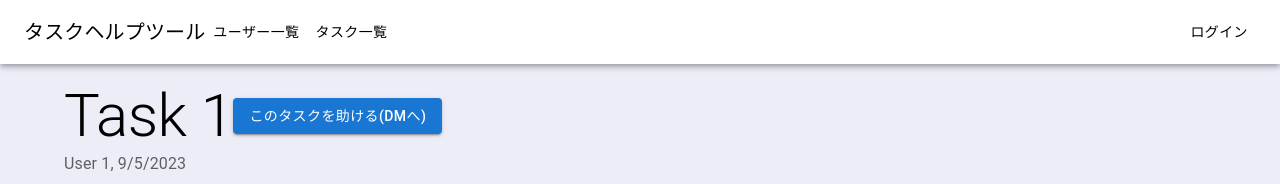
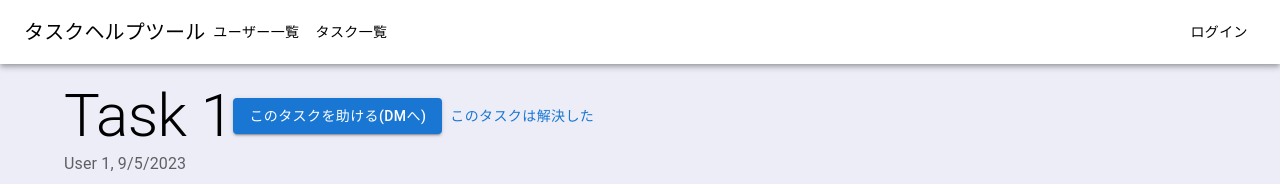
Before and after one commit to KK56ken/GMO_Hackathon-TeamC-Frontend, a React (Create React App) app in the folder teamc-app/: page /tasks/1 in a window 1280 px wide. Shown: the top 184 px of the page. Built offline with nearby package versions, Linux system fonts and the light colour scheme.

Commit message:
feat: resolve button

```diff
--- a/teamc-app/src/pages/TaskDetailPage.tsx
+++ b/teamc-app/src/pages/TaskDetailPage.tsx
@@ -41,6 +41,9 @@ const TaskDetailPage = () => {
         >
           このタスクを助ける(DMへ)
         </Button>
+        <Button variant="text" color="primary">
+          このタスクは解決した
+        </Button>
       </div>
       <Typography color="text.secondary" gutterBottom>
         {taskDetailPageProps.userName},{" "}
```
